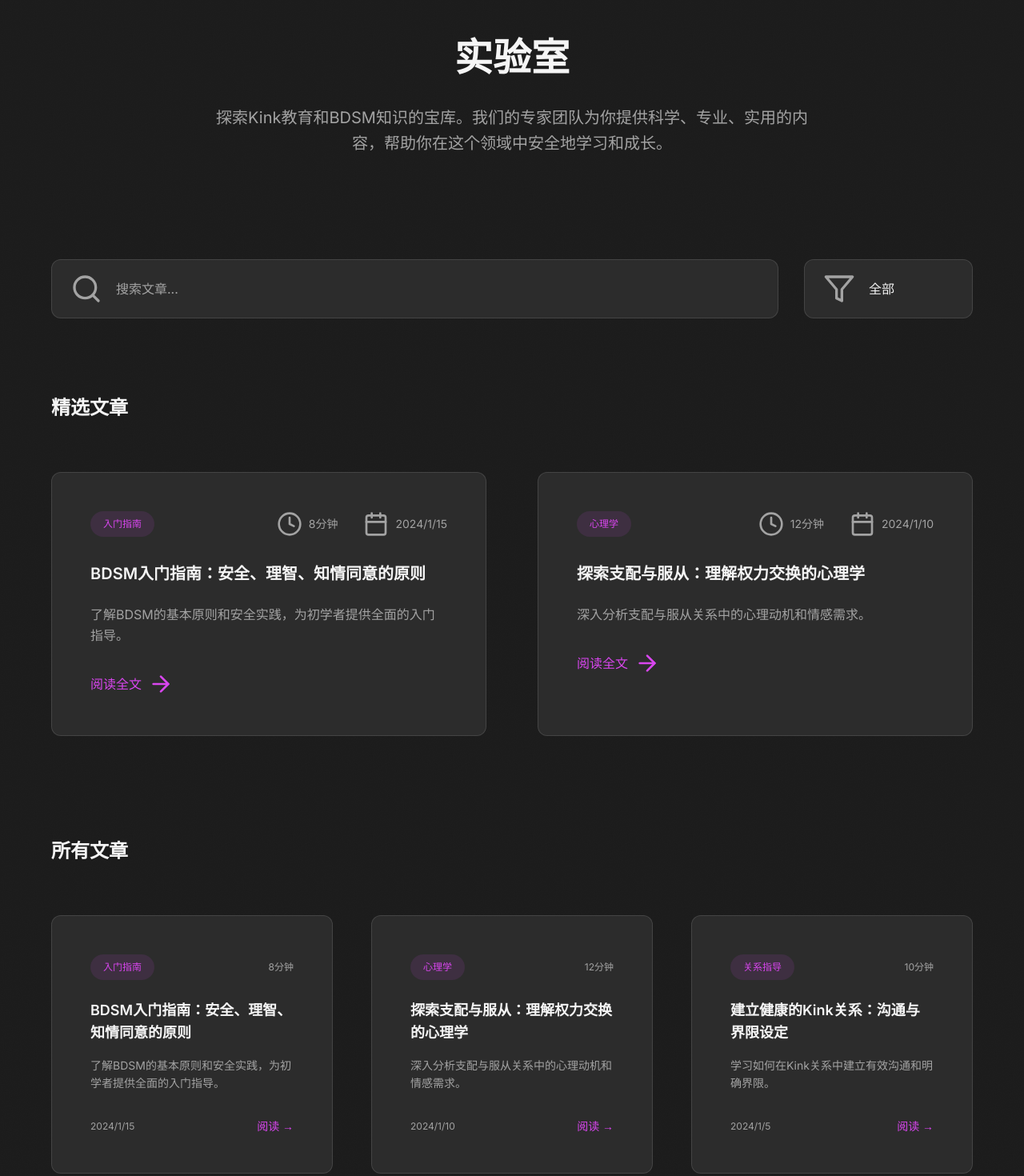
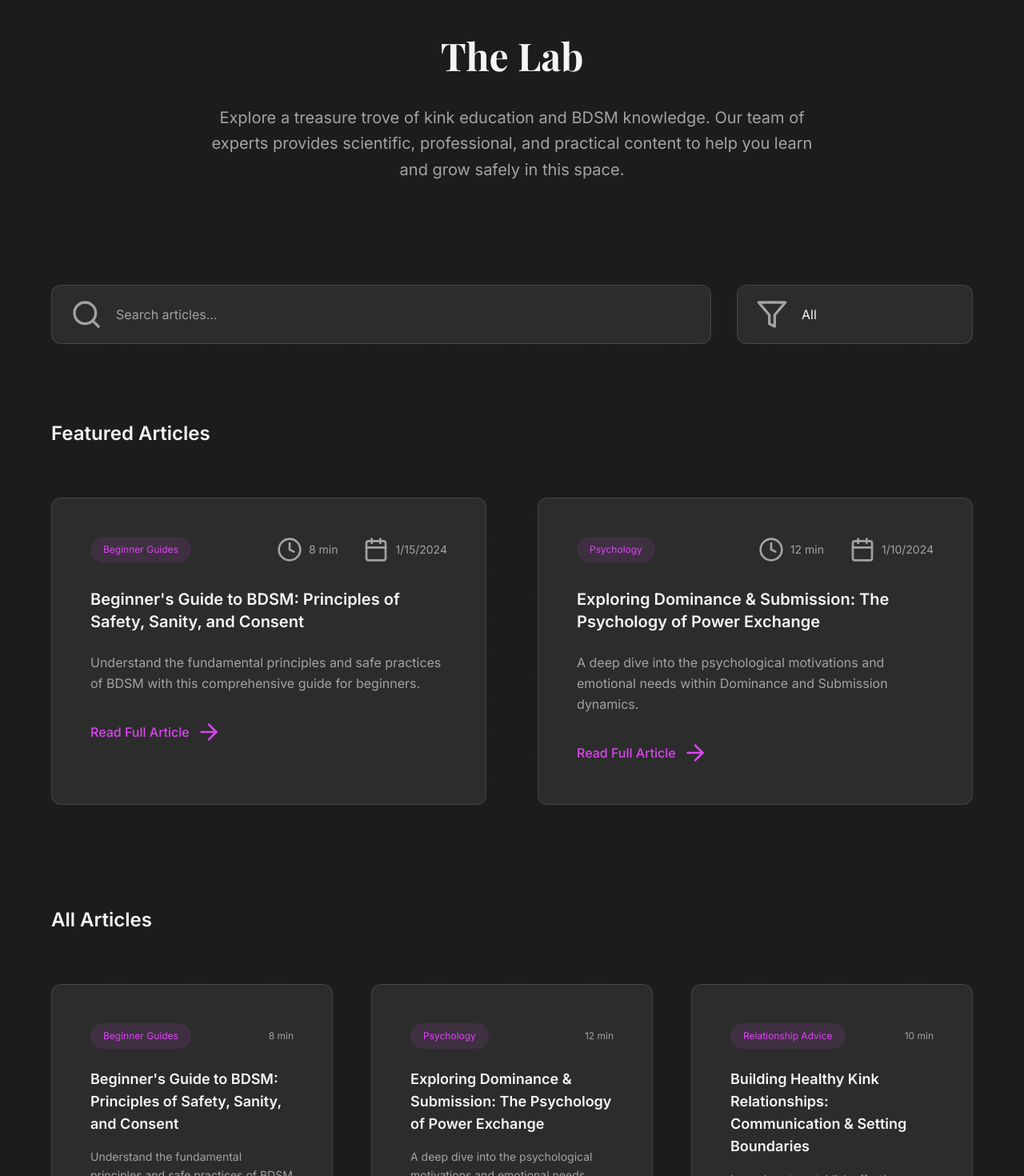
Before and after one commit to JonDai/aikinklab, a Next.js app: page /lab in a window 1280 px wide. Shown: the part 280-1750 px from the top of the page at 80% size. Built offline with nearby package versions, Linux system fonts and the light colour scheme; a web font is replaced by a local one.

Commit message:
fix(web): translate content and fix build errors [AI]

```diff
--- a/src/app/lab/page.tsx
+++ b/src/app/lab/page.tsx
@@ -12,30 +12,30 @@ export const metadata: Metadata = {
 const featuredArticles = [
   {
     id: 1,
-    title: 'BDSM入门指南：安全、理智、知情同意的原则',
-    excerpt: '了解BDSM的基本原则和安全实践，为初学者提供全面的入门指导。',
-    category: '入门指南',
-    readTime: '8分钟',
+    title: 'Beginner\'s Guide to BDSM: Principles of Safety, Sanity, and Consent',
+    excerpt: 'Understand the fundamental principles and safe practices of BDSM with this comprehensive guide for beginners.',
+    category: 'Beginner Guides',
+    readTime: '8 min',
     publishDate: '2024-01-15',
     slug: 'bdsm-beginner-guide',
     featured: true,
   },
   {
     id: 2,
-    title: '探索支配与服从：理解权力交换的心理学',
-    excerpt: '深入分析支配与服从关系中的心理动机和情感需求。',
-    category: '心理学',
-    readTime: '12分钟',
+    title: 'Exploring Dominance & Submission: The Psychology of Power Exchange',
+    excerpt: 'A deep dive into the psychological motivations and emotional needs within Dominance and Submission dynamics.',
+    category: 'Psychology',
+    readTime: '12 min',
     publishDate: '2024-01-10',
     slug: 'dominance-submission-psychology',
     featured: true,
   },
   {
     id: 3,
-    title: '建立健康的Kink关系：沟通与界限设定',
-    excerpt: '学习如何在Kink关系中建立有效沟通和明确界限。',
-    category: '关系指导',
-    readTime: '10分钟',
+    title: 'Building Healthy Kink Relationships: Communication & Setting Boundaries',
+    excerpt: 'Learn how to establish effective communication and clear boundaries in kink relationships.',
+    category: 'Relationship Advice',
+    readTime: '10 min',
     publishDate: '2024-01-05',
     slug: 'healthy-kink-relationships',
     featured: false,
@@ -43,12 +43,12 @@ const featuredArticles = [
 ];
 
 const categories = [
-  '全部',
-  '入门指南',
-  '心理学',
-  '关系指导',
-  '安全实践',
-  '工具介绍',
+  'All',
+  'Beginner Guides',
+  'Psychology',
+  'Relationship Advice',
+  'Safety Practices',
+  'Tool Guides',
 ];
 
 export default function LabPage() {
@@ -58,10 +58,10 @@ export default function LabPage() {
         {/* Header */}
         <div className="text-center mb-16">
           <h1 className="font-playfair text-h1 text-warm-off-white mb-4">
-            实验室
+            The Lab
           </h1>
           <p className="text-xl text-neutral-gray max-w-3xl mx-auto leading-relaxed">
-            探索Kink教育和BDSM知识的宝库。我们的专家团队为你提供科学、专业、实用的内容，帮助你在这个领域中安全地学习和成长。
+            Explore a treasure trove of kink education and BDSM knowledge. Our team of experts provides scientific, professional, and practical content to help you learn and grow safely in this space.
           </p>
         </div>
 
@@ -71,7 +71,7 @@ export default function LabPage() {
             <Search className="absolute left-3 top-1/2 transform -translate-y-1/2 w-5 h-5 text-neutral-gray" />
             <input
               type="text"
-              placeholder="搜索文章..."
+              placeholder="Search articles..."
               className="w-full bg-layered-charcoal border border-neutral-gray/20 rounded-card pl-10 pr-4 py-3 text-warm-off-white placeholder-neutral-gray focus:border-neon-magenta focus:outline-none transition-colors duration-200"
             />
           </div>
@@ -90,7 +90,7 @@ export default function LabPage() {
         {/* Featured Articles */}
         <div className="mb-16">
           <h2 className="text-2xl font-semibold text-warm-off-white mb-8">
-            精选文章
+            Featured Articles
           </h2>
           <div className="grid grid-cols-1 lg:grid-cols-2 gap-8">
             {featuredArticles.filter(article => article.featured).map((article, index) => (
@@ -111,7 +111,7 @@ export default function LabPage() {
                       </div>
                       <div className="flex items-center space-x-1">
                         <Calendar className="w-4 h-4" />
-                        <span>{new Date(article.publishDate).toLocaleDateString('zh-CN')}</span>
+                        <span>{new Date(article.publishDate).toLocaleDateString('en-US')}</span>
                       </div>
                     </div>
                   </div>
@@ -128,7 +128,7 @@ export default function LabPage() {
                     href={`/lab/${article.slug}`}
                     className="inline-flex items-center text-neon-magenta hover:text-hover-magenta transition-colors duration-200 font-medium"
                   >
-                    阅读全文
+                    Read Full Article
                     <ArrowRight className="w-4 h-4 ml-1 group-hover:translate-x-1 transition-transform duration-200" />
                   </Link>
                 </div>
@@ -140,7 +140,7 @@ export default function LabPage() {
         {/* All Articles */}
         <div>
           <h2 className="text-2xl font-semibold text-warm-off-white mb-8">
-            所有文章
+            All Articles
           </h2>
           <div className="grid grid-cols-1 md:grid-cols-2 lg:grid-cols-3 gap-6">
             {featuredArticles.map((article, index) => (
@@ -168,13 +168,13 @@ export default function LabPage() {
 
                 <div className="flex items-center justify-between">
                   <span className="text-xs text-neutral-gray">
-                    {new Date(article.publishDate).toLocaleDateString('zh-CN')}
+                    {new Date(article.publishDate).toLocaleDateString('en-US')}
                   </span>
                   <Link
                     href={`/lab/${article.slug}`}
                     className="text-neon-magenta hover:text-hover-magenta transition-colors duration-200 text-sm font-medium"
                   >
-                    阅读 →
+                    Read →
                   </Link>
                 </div>
               </article>
@@ -185,7 +185,7 @@ export default function LabPage() {
         {/* Load More */}
         <div className="text-center mt-12">
           <button className="btn-secondary">
-            加载更多文章
+            Load More Articles
           </button>
         </div>
       </div>
--- a/src/app/layout.tsx
+++ b/src/app/layout.tsx
@@ -9,8 +9,8 @@ const inter = Inter({ subsets: ['latin'], variable: '--font-inter' });
 const playfair = Playfair_Display({ subsets: ['latin'], variable: '--font-playfair' });
 
 export const metadata: Metadata = {
-  title: 'AiKinkLab - The AI-Powered Kink & Personality Test',
-  description: 'Unlock the secrets of your desires. Our AI-driven test offers a private, insightful journey into your personality and kinks. Discover your true self today.',
+  title: 'AI Kink Test: Discover Your Inner Profile | AIKinkLab',
+  description: 'Discover your inner profile with our free, AI-powered kink test. Take our test at AIKinkLab for a private and enlightening analysis. Start Your Journey Now.',
   keywords: 'kink test, bdsm test, personality analysis, AI sexuality test, discover kinks, relationship dynamics',
   openGraph: {
     title: 'AiKinkLab - Uncover Your Authentic Self with AI',
--- a/src/components/home/Testimonials.tsx
+++ b/src/components/home/Testimonials.tsx
@@ -60,7 +60,7 @@ export function Testimonials() {
 
               {/* Content */}
               <blockquote className="text-neutral-gray leading-relaxed mb-4">
-                "{testimonial.content}"
+                &quot;{testimonial.content}&quot;
               </blockquote>
 
               {/* Author and category */}
```
Also changed, not shown: package.json (+14 -10 lines), src/app/bdsm-test/page.tsx (+30 -30 lines), src/app/terms/page.tsx (+15 -15 lines), 1 other file (tests, documents, lock files or other folders).
